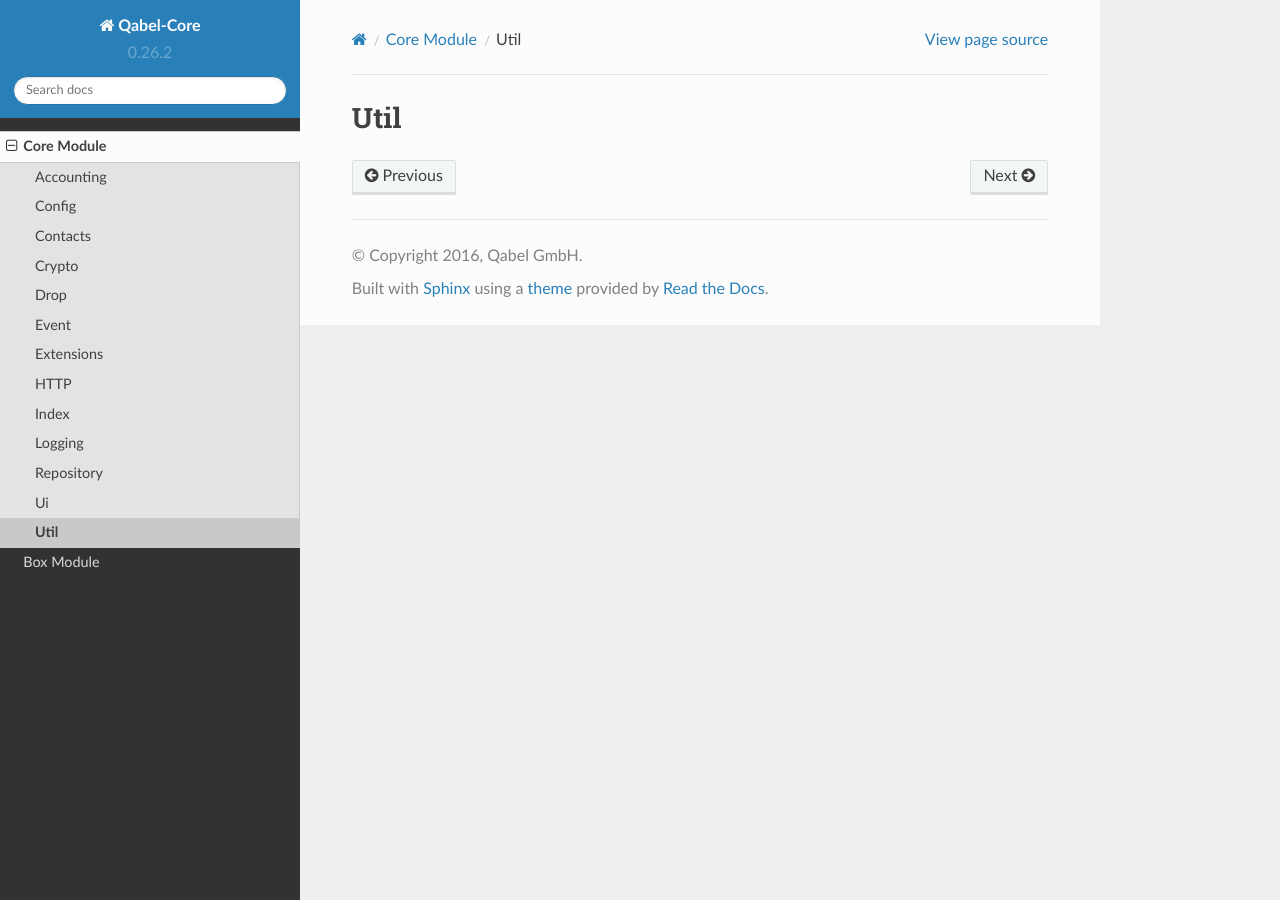
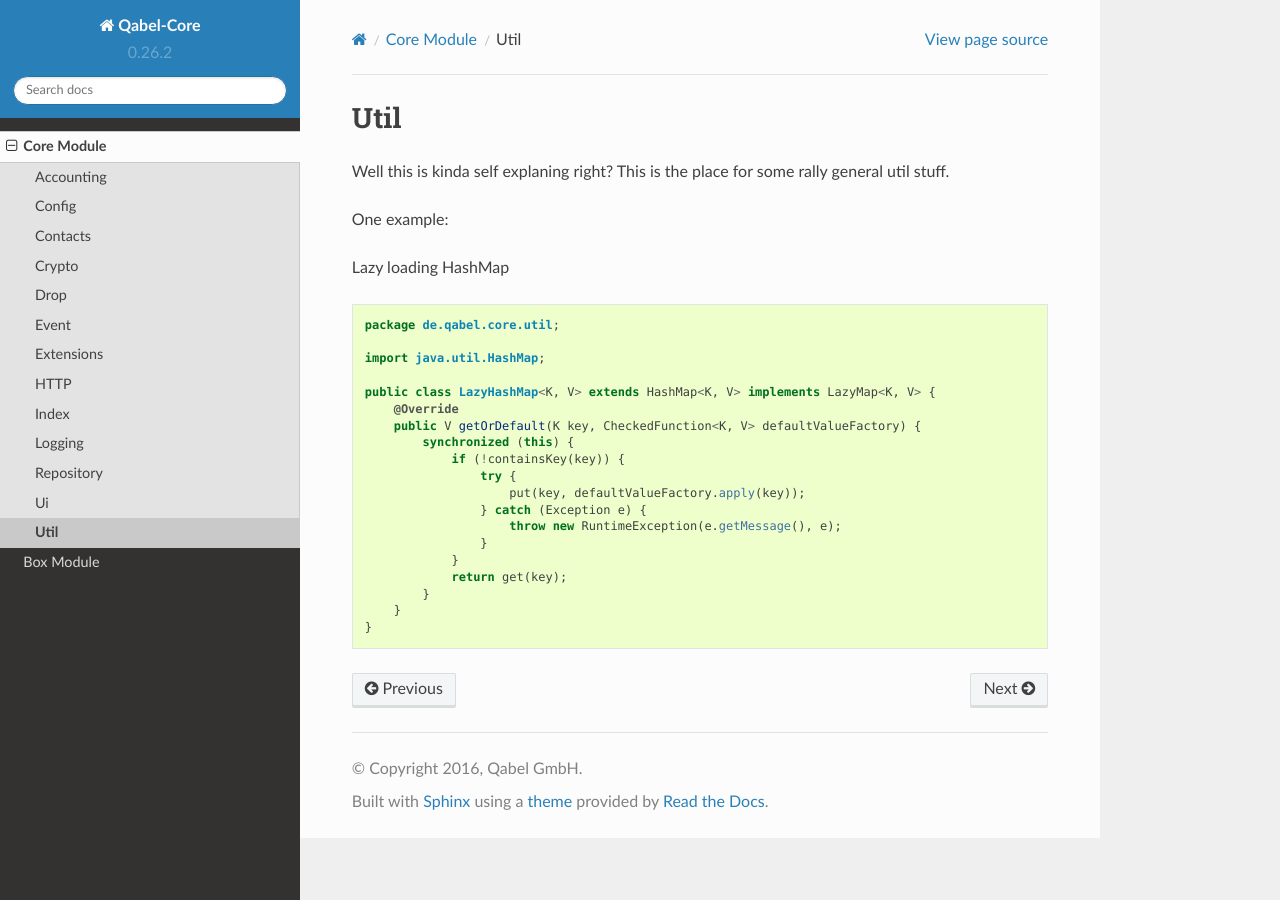
Before and after one commit to Qabel/qabel-core, a Sphinx documentation site: the page built from docs/source/core/util.rst, in a window 1280 px wide. Built offline with Sphinx 7.4.7 and the Read the Docs theme 2.0.0, drawn with Linux system fonts in a browser that asks for light colours.

Commit message:
util stuff

```diff
--- a/docs/source/core/util.rst
+++ b/docs/source/core/util.rst
@@ -3,3 +3,32 @@ Util
 
 .. toctree::
     :maxdepth: 2
+
+Well this is kinda self explaning right?
+This is the place for some rally general util stuff.
+
+One example:
+
+Lazy loading HashMap
+
+.. code-block:: java
+
+    package de.qabel.core.util;
+
+    import java.util.HashMap;
+
+    public class LazyHashMap<K, V> extends HashMap<K, V> implements LazyMap<K, V> {
+        @Override
+        public V getOrDefault(K key, CheckedFunction<K, V> defaultValueFactory) {
+            synchronized (this) {
+                if (!containsKey(key)) {
+                    try {
+                        put(key, defaultValueFactory.apply(key));
+                    } catch (Exception e) {
+                        throw new RuntimeException(e.getMessage(), e);
+                    }
+                }
+                return get(key);
+            }
+        }
+    }
```
